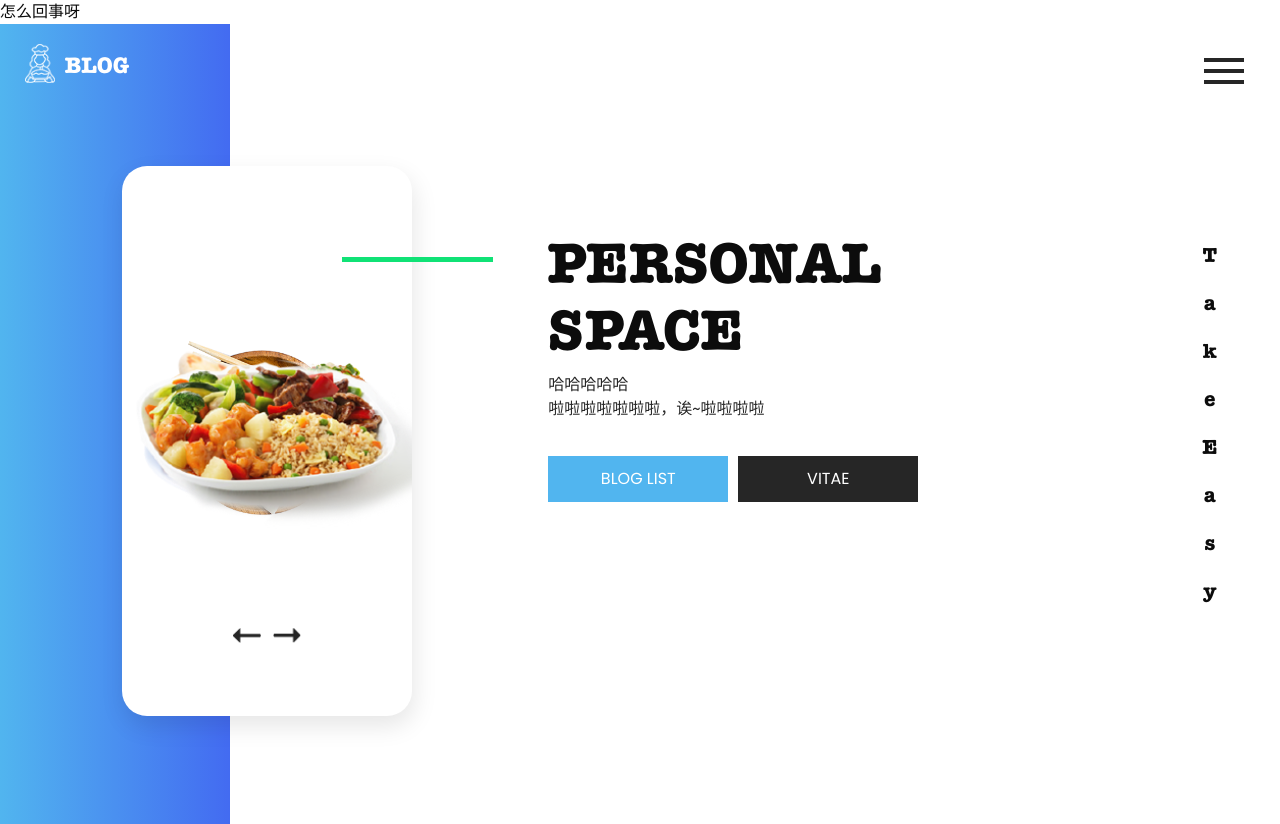
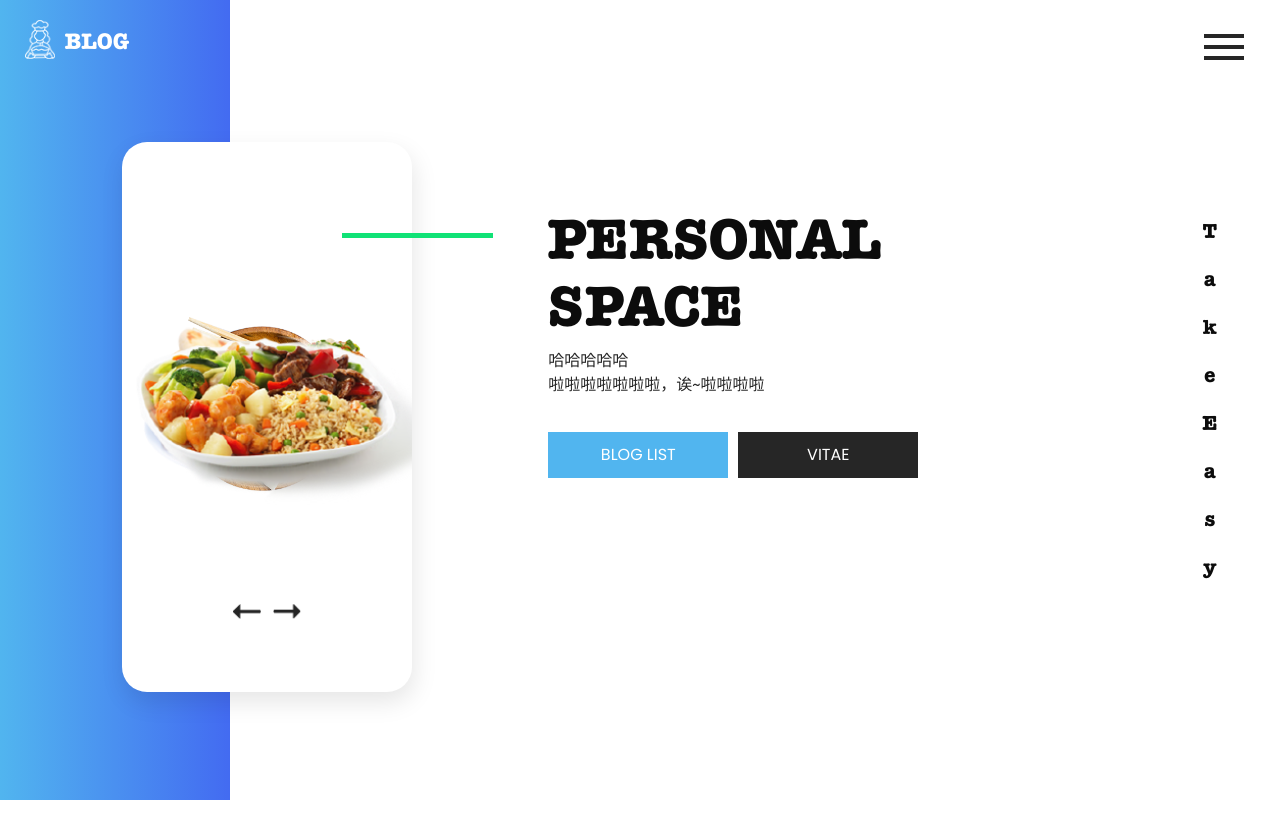
Before and after one commit to liaoshengrong/my-blog, a React (Create React App) app: page / in a window 1280 px wide. After the commit the page ends 800 px from the top, so only its background shows below. Built offline with nearby package versions, Linux system fonts and the light colour scheme.

Commit message:
delete home debug

```diff
--- a/src/pages/Home/Home.tsx
+++ b/src/pages/Home/Home.tsx
@@ -25,7 +25,6 @@ function Home() {
   const mapList = Array(4).fill("");
   return (
     <div className="home_container">
-      <div className="fuckfuck">怎么回事呀</div>
       <div className="hero_area">
         <header className="header_section">
           <div className="container-fluid">
```
